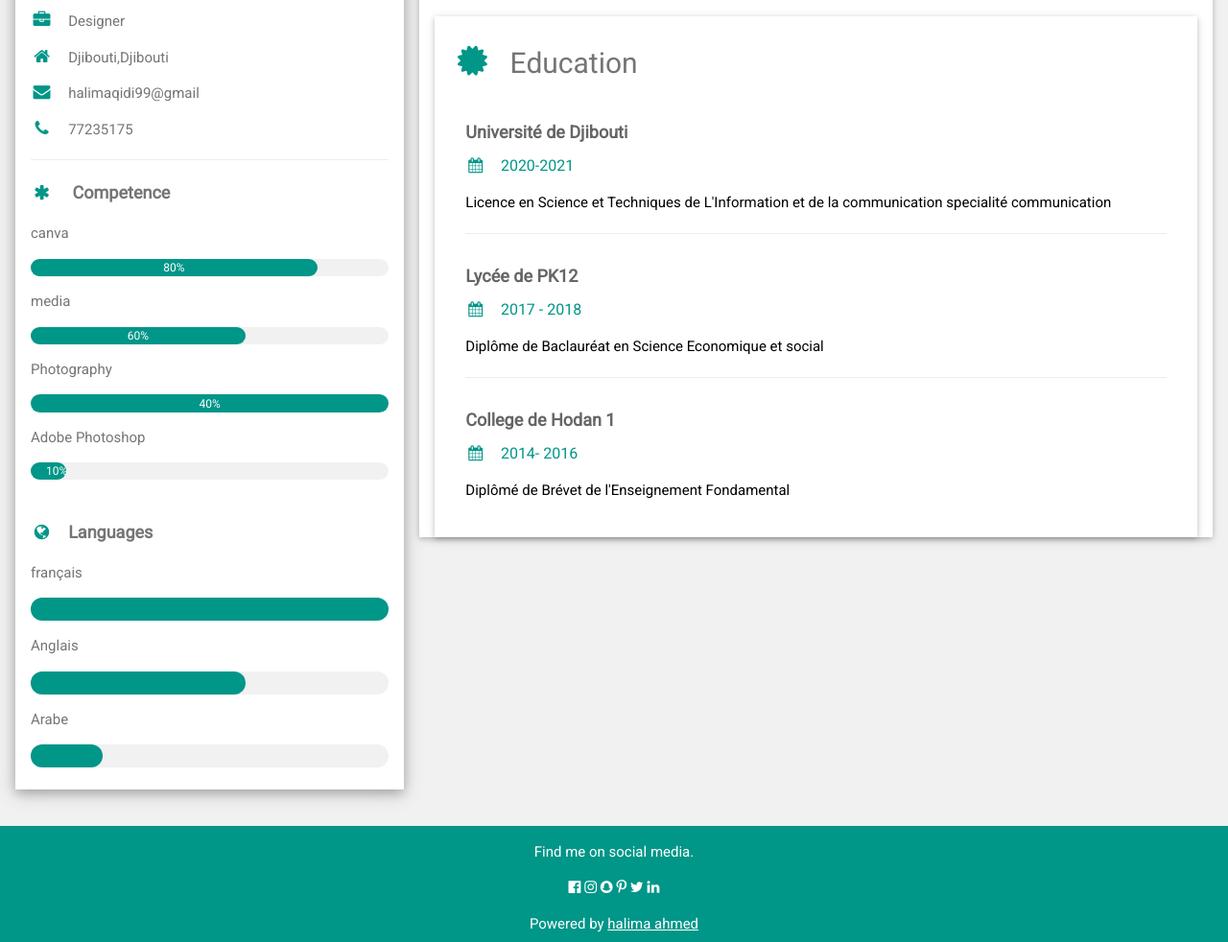
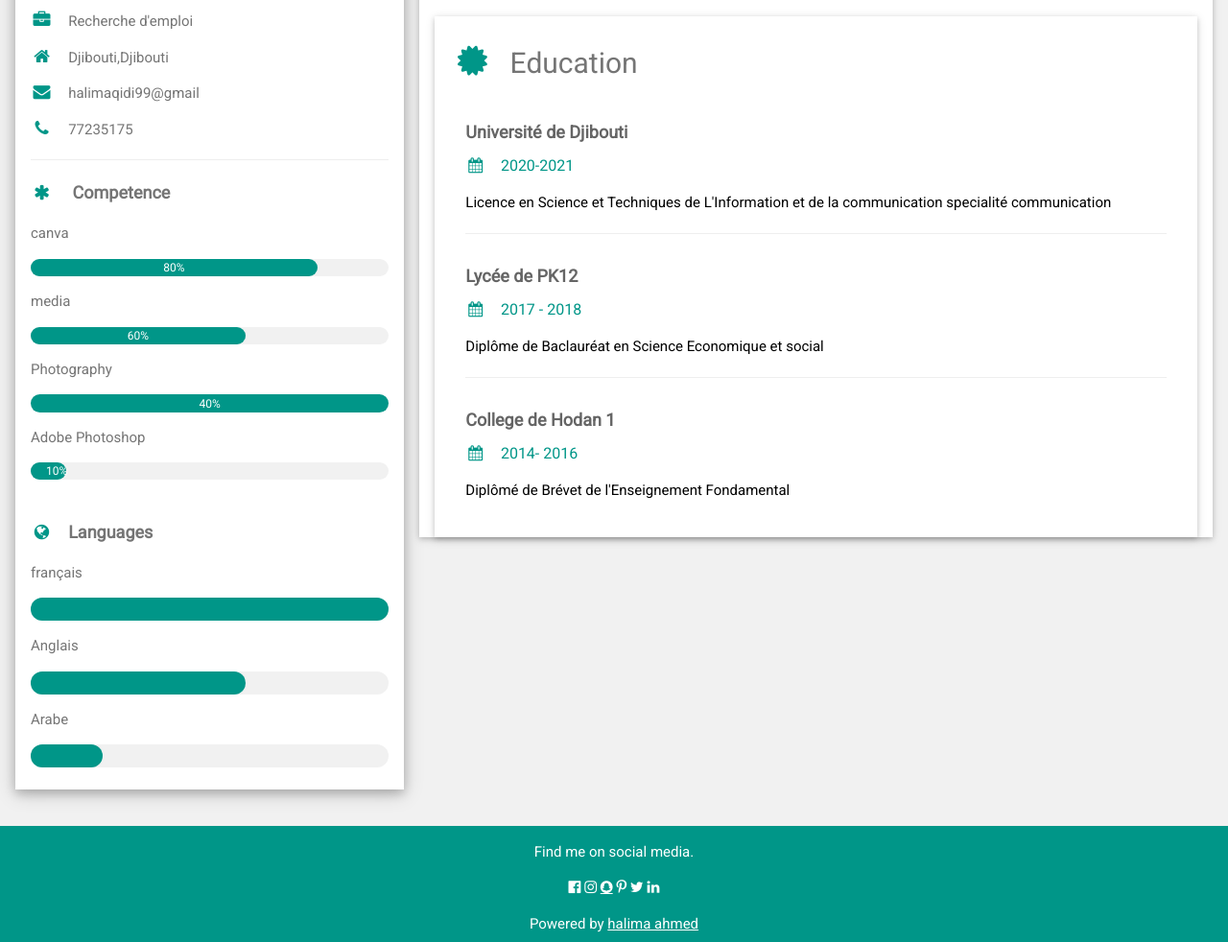
Before and after one commit to HalimaAhmedAli/halima-ahmed-ali, a website: page index.html in a window 1280 px wide. Shown: the part 425-1407 px from the top of the page at 96% size. Drawn offline with nearby package versions, Linux system fonts and the light colour scheme.

```diff
--- a/index.html
+++ b/index.html
@@ -29,7 +29,7 @@
           </div>
         </div>
         <div class="w3-container">
-          <p><i class="fa fa-briefcase fa-fw w3-margin-right w3-large w3-text-teal"></i>Designer</p>
+          <p><i class="fa fa-briefcase fa-fw w3-margin-right w3-large w3-text-teal"></i>Recherche d'emploi</p>
           <p><i class="fa fa-home fa-fw w3-margin-right w3-large w3-text-teal"></i>Djibouti,Djibouti</p>
           <p><i class="fa fa-envelope fa-fw w3-margin-right w3-large w3-text-teal"></i>halimaqidi99@gmail</p>
           <p><i class="fa fa-phone fa-fw w3-margin-right w3-large w3-text-teal"></i>77235175</p>
@@ -138,7 +138,7 @@
   <p>Find me on social media.</p>
  <a href="http://facebook.com/Halima" target="_blank"><i class="fa fa-facebook-official w3-hover-opacity"></i></a>
   <a href="http://instagram.com/Halima"target="_blank"><i class="fa fa-instagram w3-hover-opacity"></i></a>
-  <i class="fa fa-snapchat w3-hover-opacity"></i>
+ <a href="http://snapchat.com/Hallo"target="_blank <i class="fa fa-snapchat w3-hover-opacity"></i></a>
   <i class="fa fa-pinterest-p w3-hover-opacity"></i>
   <a href="http://twitter.com/Halima"target="_blank"><i class="fa fa-twitter w3-hover-opacity"></i></a>
   <i class="fa fa-linkedin w3-hover-opacity"></i>
```
